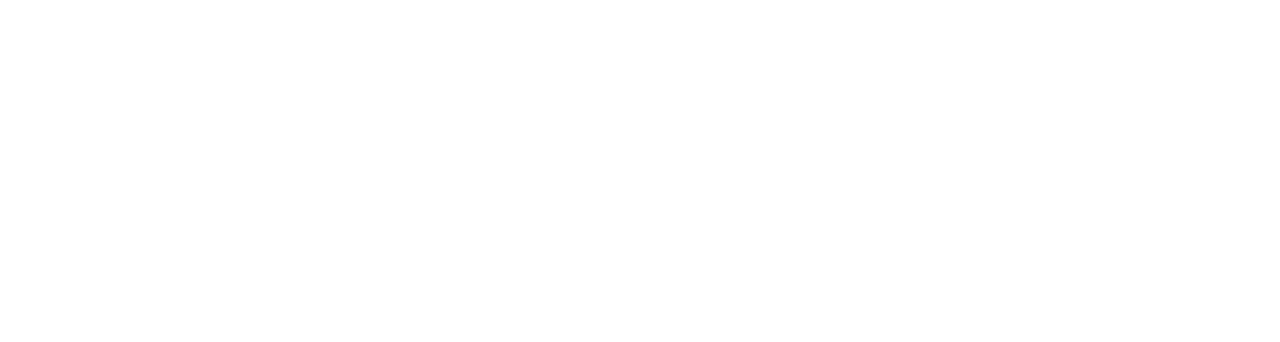
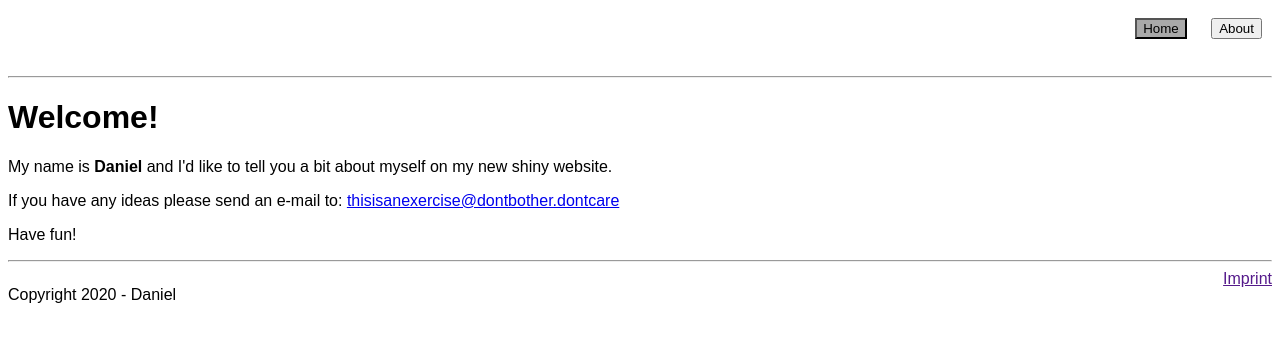
Before and after one commit to fbw-28/44-UIB-box-model-float, a plain HTML site: page daniel/index.html in a window 1280 px wide. Drawn offline with Linux system fonts and the light colour scheme.

Commit message:
finished exercise

```diff
--- a/daniel/index.html
+++ b/daniel/index.html
@@ -3,11 +3,42 @@
 <head>
     <meta charset="UTF-8">
     <meta name="viewport" content="width=device-width, initial-scale=1.0">
-    <title>Exercise UIB - 44</title>
+    <title>Exercise UIB - 44 - Home</title>
 
     <link rel="stylesheet" href="./style.css">
 </head>
 <body>
 
+    <header>
+        <button class="currentButton">
+            Home
+        </button>
+
+        <button>
+            About
+        </button>
+    </header>
+
+    <hr>
+
+    <main>
+        <h1>Welcome!</h1>
+
+        <p>My name is <strong>Daniel</strong> and I'd like to tell you a bit about myself on my new shiny website.</p>
+
+        <p>If you have any ideas please send an e-mail to: <a href="mailto:">thisisanexercise@dontbother.dontcare</a></p>
+
+        <p>Have fun!</p>
+    </main>
+
+    <hr>
+
+    <footer>
+        <p>
+            Copyright 2020 - Daniel
+        </p>
+
+        <a  class="floatRight" href="">Imprint</a>
+    </footer>
 </body>
 </html>
--- a/daniel/style.css
+++ b/daniel/style.css
@@ -0,0 +1,33 @@
+html {
+    box-sizing: border-box;
+}
+
+*::before, *::after {
+    box-sizing: inherit;
+}
+
+* {
+    font-family: Arial, Helvetica, sans-serif;;
+}
+
+header {
+    height: 60px;
+    text-align: right;
+}
+
+button {
+    display: inline-block;
+    margin: 10px;
+}
+
+footer * {
+    display: inline-block;
+}
+
+.floatRight {
+    float: right;
+}
+
+.currentButton {
+    background-color: darkgray;
+}
```
Also changed, not shown: daniel/about.html (added, +68 -0 lines), daniel/manager-312603_640.png (added).
